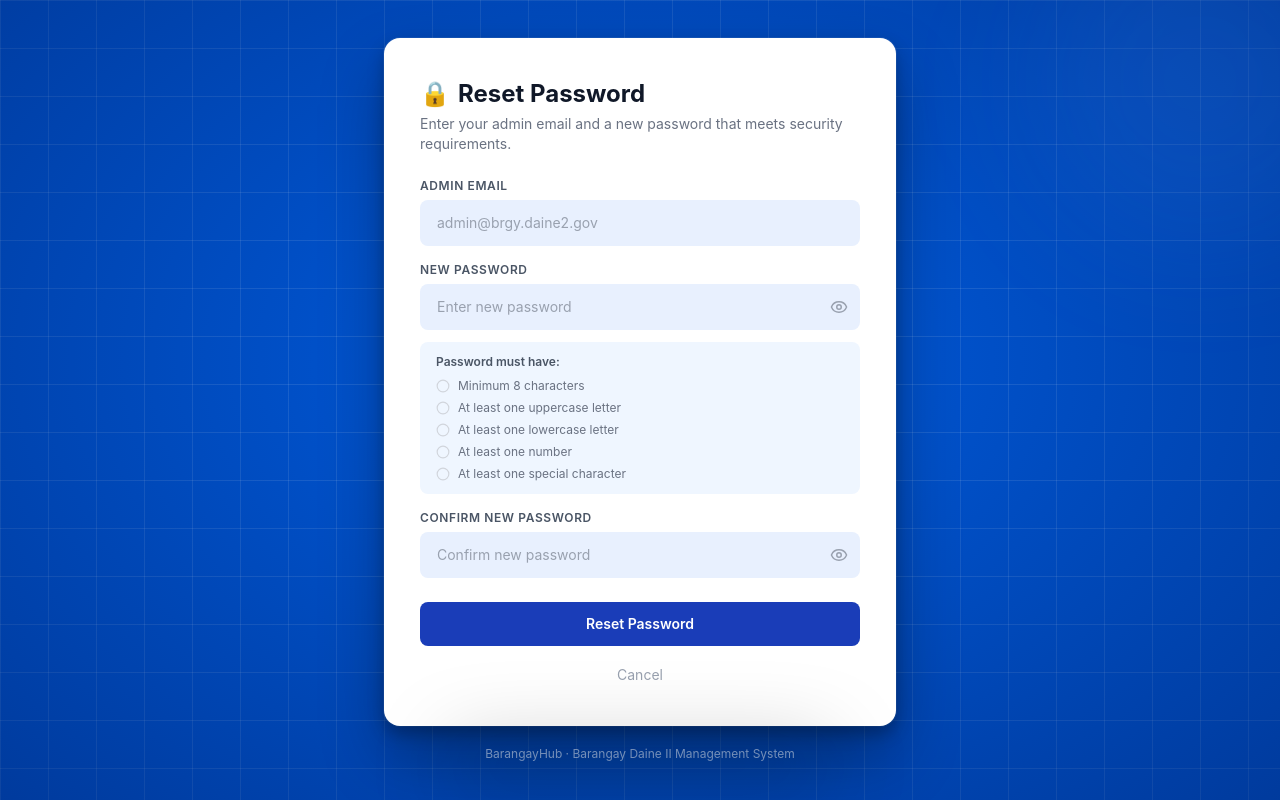
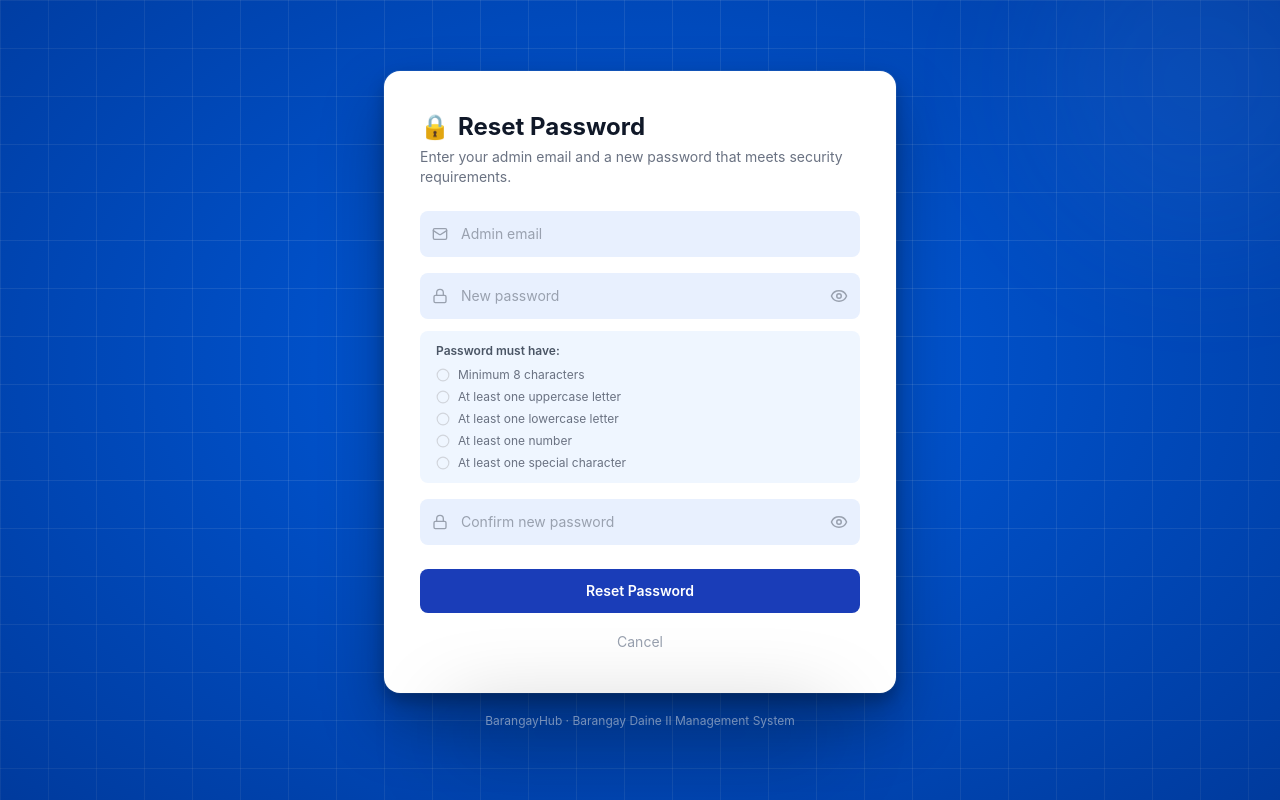
Before and after one commit to robertterquin/BarangayHub, a React (Vite) app: page /admin/reset-password in a window 1280 px wide. Built offline with nearby package versions, Linux system fonts and the light colour scheme; no server answers.

Commit message:
feat: enhance AdminLogin and ResetPassword components with email and password icons

```diff
--- a/src/pages/admin/auth/Login.tsx
+++ b/src/pages/admin/auth/Login.tsx
@@ -1,6 +1,6 @@
 import { useState } from 'react';
 import { useNavigate } from 'react-router-dom';
-import { Eye, EyeOff, AlertCircle, Loader2 } from 'lucide-react';
+import { Eye, EyeOff, AlertCircle, Loader2, Mail, Lock } from 'lucide-react';
 import { useAuth } from '../../../hooks/useAuth';
 import { logLoginActivity } from '../../../services/adminService';
 import { supabase } from '../../../services/supabase';
@@ -102,10 +102,11 @@ export function AdminLogin() {
             <div className="mb-4">
               <label
                 htmlFor="email"
-                className="block text-xs font-semibold text-gray-600 uppercase tracking-wider mb-1.5"
+                className="sr-only"
               >
                 Username / Email
               </label>
+              <div className="relative">
                 <input
                   id="email"
                   type="email"
@@ -113,16 +114,22 @@ export function AdminLogin() {
                   required
                   value={email}
                   onChange={(e) => setEmail(e.target.value)}
-                placeholder="Email"
-                className="w-full bg-[#e8f0fe] border border-transparent rounded-lg px-4 py-3 text-gray-800 placeholder-gray-400 text-sm focus:outline-none focus:border-[#0052cc] focus:ring-1 focus:ring-[#0052cc]/40 transition-colors"
+                  placeholder="Username / Email"
+                  className="w-full bg-[#e8f0fe] border border-transparent rounded-lg px-4 py-3 pl-10 text-gray-800 placeholder-gray-400 text-sm focus:outline-none focus:border-[#0052cc] focus:ring-1 focus:ring-[#0052cc]/40 transition-colors"
                 />
+                <Mail
+                  size={16}
+                  className="absolute left-3 top-1/2 -translate-y-1/2 text-gray-400 pointer-events-none"
+                  aria-hidden="true"
+                />
+              </div>
             </div>
 
             {/* Password */}
             <div className="mb-6">
               <label
                 htmlFor="password"
-                className="block text-xs font-semibold text-gray-600 uppercase tracking-wider mb-1.5"
+                className="sr-only"
               >
                 Password
               </label>
@@ -135,7 +142,12 @@ export function AdminLogin() {
                   value={password}
                   onChange={(e) => setPassword(e.target.value)}
                   placeholder="Password"
-                  className="w-full bg-[#e8f0fe] border border-transparent rounded-lg px-4 py-3 pr-11 text-gray-800 placeholder-gray-400 text-sm focus:outline-none focus:border-[#0052cc] focus:ring-1 focus:ring-[#0052cc]/40 transition-colors"
+                  className="w-full bg-[#e8f0fe] border border-transparent rounded-lg px-4 py-3 pl-10 pr-11 text-gray-800 placeholder-gray-400 text-sm focus:outline-none focus:border-[#0052cc] focus:ring-1 focus:ring-[#0052cc]/40 transition-colors"
+                />
+                <Lock
+                  size={16}
+                  className="absolute left-3 top-1/2 -translate-y-1/2 text-gray-400 pointer-events-none"
+                  aria-hidden="true"
                 />
                 <button
                   type="button"
--- a/src/pages/admin/auth/ResetPassword.tsx
+++ b/src/pages/admin/auth/ResetPassword.tsx
@@ -1,8 +1,7 @@
-import { useEffect, useState } from 'react';
+import { useState } from 'react';
 import { useNavigate } from 'react-router-dom';
-import { Eye, EyeOff, AlertCircle, Loader2, CheckCircle2, Circle } from 'lucide-react';
+import { Eye, EyeOff, AlertCircle, Loader2, CheckCircle2, Circle, Mail, Lock } from 'lucide-react';
 import { useAuth } from '../../../hooks/useAuth';
-import { supabase } from '../../../services/supabase';
 
 // ── Password requirement helpers ──────────────────────────────────────────────
 
@@ -25,7 +24,6 @@ export function ResetPassword() {
   const navigate = useNavigate();
   const { updatePassword } = useAuth();
 
-  const [ready, setReady] = useState(false);
   const [email, setEmail] = useState('');
   const [newPassword, setNewPassword] = useState('');
   const [confirmPassword, setConfirmPassword] = useState('');
@@ -34,20 +32,6 @@ export function ResetPassword() {
   const [loading, setLoading] = useState(false);
   const [error, setError] = useState<string | null>(null);
   const [success, setSuccess] = useState(false);
-
-  useEffect(() => {
-    const { data: listener } = supabase.auth.onAuthStateChange((event) => {
-      if (event === 'PASSWORD_RECOVERY') {
-        setReady(true);
-      }
-    });
-
-    supabase.auth.getSession().then(({ data }) => {
-      if (data.session) setReady(true);
-    });
-
-    return () => listener.subscription.unsubscribe();
-  }, []);
 
   const allRulesPassed = PASSWORD_RULES.every((r) => r.test(newPassword));
   const passwordsMatch = newPassword === confirmPassword && confirmPassword.length > 0;
@@ -147,10 +131,11 @@ export function ResetPassword() {
             <div className="mb-4">
               <label
                 htmlFor="admin-email"
-                className="block text-xs font-semibold text-gray-600 uppercase tracking-wider mb-1.5"
+                className="sr-only"
               >
                 Admin Email
               </label>
+              <div className="relative">
                 <input
                   id="admin-email"
                   type="email"
@@ -159,16 +144,22 @@ export function ResetPassword() {
                   disabled={success}
                   value={email}
                   onChange={(e) => setEmail(e.target.value)}
-                placeholder="admin@brgy.daine2.gov"
-                className="w-full bg-[#e8f0fe] border border-transparent rounded-lg px-4 py-3 text-gray-800 placeholder-gray-400 text-sm focus:outline-none focus:border-[#0052cc] focus:ring-1 focus:ring-[#0052cc]/40 transition-colors disabled:opacity-50"
+                  placeholder="Admin email"
+                  className="w-full bg-[#e8f0fe] border border-transparent rounded-lg px-4 py-3 pl-10 text-gray-800 placeholder-gray-400 text-sm focus:outline-none focus:border-[#0052cc] focus:ring-1 focus:ring-[#0052cc]/40 transition-colors disabled:opacity-50"
                 />
+                <Mail
+                  size={16}
+                  className="absolute left-3 top-1/2 -translate-y-1/2 text-gray-400 pointer-events-none"
+                  aria-hidden="true"
+                />
+              </div>
             </div>
 
             {/* New Password */}
             <div className="mb-4">
               <label
                 htmlFor="new-password"
-                className="block text-xs font-semibold text-gray-600 uppercase tracking-wider mb-1.5"
+                className="sr-only"
               >
                 New Password
               </label>
@@ -181,8 +172,13 @@ export function ResetPassword() {
                   disabled={success}
                   value={newPassword}
                   onChange={(e) => setNewPassword(e.target.value)}
-                  placeholder="Enter new password"
-                  className="w-full bg-[#e8f0fe] border border-transparent rounded-lg px-4 py-3 pr-11 text-gray-800 placeholder-gray-400 text-sm focus:outline-none focus:border-[#0052cc] focus:ring-1 focus:ring-[#0052cc]/40 transition-colors disabled:opacity-50"
+                  placeholder="New password"
+                  className="w-full bg-[#e8f0fe] border border-transparent rounded-lg px-4 py-3 pl-10 pr-11 text-gray-800 placeholder-gray-400 text-sm focus:outline-none focus:border-[#0052cc] focus:ring-1 focus:ring-[#0052cc]/40 transition-colors disabled:opacity-50"
+                />
+                <Lock
+                  size={16}
+                  className="absolute left-3 top-1/2 -translate-y-1/2 text-gray-400 pointer-events-none"
+                  aria-hidden="true"
                 />
                 <button
                   type="button"
@@ -217,7 +213,7 @@ export function ResetPassword() {
             <div className="mb-6">
               <label
                 htmlFor="confirm-password"
-                className="block text-xs font-semibold text-gray-600 uppercase tracking-wider mb-1.5"
+                className="sr-only"
               >
                 Confirm New Password
               </label>
@@ -231,11 +227,16 @@ export function ResetPassword() {
                   value={confirmPassword}
                   onChange={(e) => setConfirmPassword(e.target.value)}
                   placeholder="Confirm new password"
-                  className={`w-full bg-[#e8f0fe] border rounded-lg px-4 py-3 pr-11 text-gray-800 placeholder-gray-400 text-sm focus:outline-none focus:ring-1 transition-colors disabled:opacity-50 ${
+                  className={`w-full bg-[#e8f0fe] border rounded-lg px-4 py-3 pl-10 pr-11 text-gray-800 placeholder-gray-400 text-sm focus:outline-none focus:ring-1 transition-colors disabled:opacity-50 ${
                     confirmPassword.length > 0 && !passwordsMatch
                       ? 'border-red-300 focus:border-red-400 focus:ring-red-300/40'
                       : 'border-transparent focus:border-[#0052cc] focus:ring-[#0052cc]/40'
                   }`}
+                />
+                <Lock
+                  size={16}
+                  className="absolute left-3 top-1/2 -translate-y-1/2 text-gray-400 pointer-events-none"
+                  aria-hidden="true"
                 />
                 <button
                   type="button"
```
Lines whose indentation alone changed are shown as unchanged.
